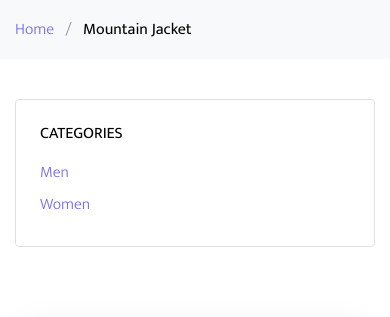
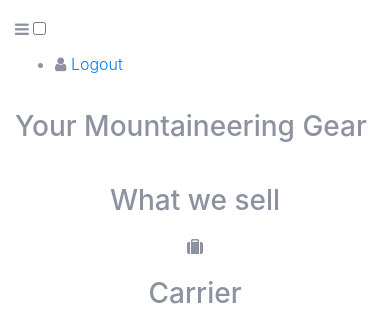
Before and after one commit to dodotz613/PWL-Toko-Outdoor, a PHP site: page /jacket.php in a window 390 px wide. Shown: the top 317 px of the page. Run offline with PHP 8.4, Linux system fonts and the light colour scheme; the visitor is signed in with stand-in values (Sample User, id 1); style sheets or scripts are compiled from the project's sources; some libraries are stand-ins or nearby versions.

Commit message:
Update jacket.php

```diff
--- a/jacket.php
+++ b/jacket.php
@@ -1,225 +1,190 @@
+<?php require_once("auth.php"); ?>
+
 <!DOCTYPE html>
 <html lang="en">
 <head>
 <title>NORTH THE FACE</title>
 <link rel="shortcut icon" href="images/logo.png" type="image/png">
+<meta name="viewport" content="width=device-width, initial-scale=1">
 <meta charset="utf-8">
-    <meta name="viewport" content="width=device-width, initial-scale=1, shrink-to-fit=no">
+<meta name="keywords" content="Your Adventure Gear in here" />
 
-    <link rel="stylesheet" href="https://fonts.googleapis.com/css?family=Mukta:300,400,700">
-    <link rel="stylesheet" href="fonts/icomoon/style.css">
+    <script>
+        addEventListener("load", function () {
+            setTimeout(hideURLbar, 0);
+        }, false);
 
-    <link rel="stylesheet" href="css/bootstrap.min.css">
-    <link rel="stylesheet" href="css/magnific-popup.css">
-    <link rel="stylesheet" href="css/jquery-ui.css">
-    <link rel="stylesheet" href="css/owl.carousel.min.css">
-    <link rel="stylesheet" href="css/owl.theme.default.min.css">
-    <link rel="stylesheet" href="css/aos.css">
-    <link rel="stylesheet" href="css/style2.css">
+        function hideURLbar() {
+            window.scrollTo(0, 1);
+        }
+    </script>
+
+    <script src="https://kit.fontawesome.com/37f7f7be15.js" crossorigin="anonymous"></script>
+
+    <link href="css/bootstrap.css" rel='stylesheet' type='text/css' />
+    <link href="css/style.css" rel='stylesheet' type='text/css' />
+    <link href="css/font-awesome.min.css" rel="stylesheet">
+    <link rel="stylesheet" href="https://cdnjs.cloudflare.com/ajax/libs/font-awesome/4.7.0/css/font-awesome.min.css">
+	  <link href="css/css_slider.css" type="text/css" rel="stylesheet" media="all">
+
+
+    <link href="//fonts.googleapis.com/css?family=Poppins:100,100i,200,200i,300,300i,400,400i,500,500i,600,600i,700,700i,800,800i,900" rel="stylesheet">
+	  <link href="//fonts.googleapis.com/css?family=Source+Sans+Pro:200,200i,300,300i,400,400i,600,600i,700,700i,900,900i" rel="stylesheet">
+
 
 </head>
 <body>
 
-  <div class="site-wrap">
-    <div class="bg-light py-3">
+<!-- header -->
+<!-- header -->
+<header>
 	<div class="container">
-        <div class="row">
-          <div class="col-md-12 mb-0"><a href="index.php">Home</a> <span class="mx-2 mb-0">/</span> <strong class="text-black">Mountain Jacket</strong></div>
+		<!-- nav -->
+		<nav class="py-md-4 py-3 d-lg-flex">
+			<label for="drop" class="toggle"><span class="fa fa-bars"></span></label>
+			<input type="checkbox" id="drop" />
+			<ul class="menu mt-lg-3 ml-auto">
+        <li class=""><span><span class="fa fa-user"></span><a href="logout.php"> Logout</a></span></li>
+			</ul>
+		</nav>
+		<!-- //nav -->
+	</div>
+</header>
+<!-- //header -->
+
+<!-- banner -->
+<section class="banner_w3lspvt" id="home">
+	<div class="csslider infinity" id="slider1">
+		<input type="radio" name="slides" checked="checked" id="slides_1" />
+		<ul>
+			<li>
+				<div class="banner-top">
+					<div class="overlay">
+						<div class="container">
+							<div class="w3layouts-banner-info">
+								<h3 class="text-wh"> Your Mountaineering  <span>Gear</span></h3>
 								</div>
 						</div>
 					</div>
-
-    <div class="site-section">
-      <div class="container">
-        <div class="row mb-5">
-          <div class="col-md-9 order-2">
-            <div class="row mb-5">
-              <div class="col-sm-6 col-lg-4 mb-4" data-aos="fade-up">
-                <div class="block-4 text-center border">
-                  <figure class="block-4-image">
-                    <a href="shop-single.html"><img src="images/cloth_1.jpg" alt="Image placeholder" class="img-fluid"></a>
-                  </figure>
-                  <div class="block-4-text p-4">
-                    <h3><a href="shop-single.html">Tank Top</a></h3>
-                    <p class="mb-0">Finding perfect t-shirt</p>
-                    <p class="text-primary font-weight-bold">$50</p>
+				</div>
+			</li>
+		</ul>
+		<div class="arrows">
+			<label for="slides_1"></label>
 		</div>
 	</div>
-              </div>
-              <div class="col-sm-6 col-lg-4 mb-4" data-aos="fade-up">
-                <div class="block-4 text-center border">
-                  <figure class="block-4-image">
-                    <a href="shop-single.html"><img src="images/shoe_1.jpg" alt="Image placeholder" class="img-fluid"></a>
-                  </figure>
-                  <div class="block-4-text p-4">
-                    <h3><a href="shop-single.html">Corater</a></h3>
-                    <p class="mb-0">Finding perfect products</p>
-                    <p class="text-primary font-weight-bold">$50</p>
+</section>
+<!-- //banner -->
+
+<!--/kategori -->
+    <section class="about py-lg-5 py-md-5 py-3">
+        <div class="container">
+
+                <!-- services -->
+                <div class="fetured-info py-lg-5 py-3">
+                    <h3 class="heading text-center mb-lg-5 mb-3">What we sell</h3>
+                    <div class="row fetured-sec mt-lg-5">
+
+
+                            <div class="featured-center text-center row">
+                                <div class="col-sm-6">
+                                    <div class="bottom-gd fea">
+                                        <span class="fas fa-suitcase" aria-hidden="true"></span>
+                                        <h3 class="my-3">Carrier</h3>
+                                        <p class="px-lg-3">Mountaineering rucksack bag for hiking needed</p>
+                                        <br/>
+                                        <a href="carrier.php" class="btn btn-success btn-md">Shop Now</a>
                                     </div>
                                 </div>
-              </div>
-              <div class="col-sm-6 col-lg-4 mb-4" data-aos="fade-up">
-                <div class="block-4 text-center border">
-                  <figure class="block-4-image">
-                    <a href="shop-single.html"><img src="images/cloth_2.jpg" alt="Image placeholder" class="img-fluid"></a>
-                  </figure>
-                  <div class="block-4-text p-4">
-                    <h3><a href="shop-single.html">Polo Shirt</a></h3>
-                    <p class="mb-0">Finding perfect products</p>
-                    <p class="text-primary font-weight-bold">$50</p>
+                                <div class="col-sm-6">
+                                    <div class="bottom-gd fea">
+                                        <span class="fa fa-diagnoses" aria-hidden="true"></span>
+                                        <h3 class="my-3">Moutain Jacket</h3>
+                                        <p class="px-lg-3">Mountain jacket for hiking gear</p>
+                                        <br/>
+                                        <a href="jacket.php" class="btn btn-success btn-md">Shop Now</a>
                                     </div>
                                 </div>
-              </div>
-
-              <div class="col-sm-6 col-lg-4 mb-4" data-aos="fade-up">
-                <div class="block-4 text-center border">
-                  <figure class="block-4-image">
-                    <a href="shop-single.html"><img src="images/cloth_3.jpg" alt="Image placeholder" class="img-fluid"></a>
-                  </figure>
-                  <div class="block-4-text p-4">
-                    <h3><a href="shop-single.html">T-Shirt Mockup</a></h3>
-                    <p class="mb-0">Finding perfect products</p>
-                    <p class="text-primary font-weight-bold">$50</p>
+                                <div class="col-sm-6">
+                                    <div class="bottom-gd fea">
+                                        <span class="fa fa-gear" aria-hidden="true"></span>
+                                        <h3 class="my-3">Mountain Gear</h3>
+                                        <p class="px-lg-3">Mountaineering gear for hiking needed</p>
+                                        <br/>
+                                        <a href="gear.php" class="btn btn-success btn-md">Shop Now</a>
                                     </div>
                                 </div>
-              </div>
-              <div class="col-sm-6 col-lg-4 mb-4" data-aos="fade-up">
-                <div class="block-4 text-center border">
-                  <figure class="block-4-image">
-                    <a href="shop-single.html"><img src="images/shoe_1.jpg" alt="Image placeholder" class="img-fluid"></a>
-                  </figure>
-                  <div class="block-4-text p-4">
-                    <h3><a href="shop-single.html">Corater</a></h3>
-                    <p class="mb-0">Finding perfect products</p>
-                    <p class="text-primary font-weight-bold">$50</p>
-                  </div>
-                </div>
-              </div>
-              <div class="col-sm-6 col-lg-4 mb-4" data-aos="fade-up">
-                <div class="block-4 text-center border">
-                  <figure class="block-4-image">
-                    <a href="shop-single.html"><img src="images/cloth_1.jpg" alt="Image placeholder" class="img-fluid"></a>
-                  </figure>
-                  <div class="block-4-text p-4">
-                    <h3><a href="shop-single.html">Tank Top</a></h3>
-                    <p class="mb-0">Finding perfect t-shirt</p>
-                    <p class="text-primary font-weight-bold">$50</p>
-                  </div>
-                </div>
-              </div>
-              <div class="col-sm-6 col-lg-4 mb-4" data-aos="fade-up">
-                <div class="block-4 text-center border">
-                  <figure class="block-4-image">
-                    <a href="shop-single.html"><img src="images/shoe_1.jpg" alt="Image placeholder" class="img-fluid"></a>
-                  </figure>
-                  <div class="block-4-text p-4">
-                    <h3><a href="shop-single.html">Corater</a></h3>
-                    <p class="mb-0">Finding perfect products</p>
-                    <p class="text-primary font-weight-bold">$50</p>
-                  </div>
-                </div>
-              </div>
-              <div class="col-sm-6 col-lg-4 mb-4" data-aos="fade-up">
-                <div class="block-4 text-center border">
-                  <figure class="block-4-image">
-                    <a href="shop-single.html"><img src="images/cloth_2.jpg" alt="Image placeholder" class="img-fluid"></a>
-                  </figure>
-                  <div class="block-4-text p-4">
-                    <h3><a href="shop-single.html">Polo Shirt</a></h3>
-                    <p class="mb-0">Finding perfect products</p>
-                    <p class="text-primary font-weight-bold">$50</p>
-                  </div>
-                </div>
-              </div>
-
-              <div class="col-sm-6 col-lg-4 mb-4" data-aos="fade-up">
-                <div class="block-4 text-center border">
-                  <figure class="block-4-image">
-                    <a href="shop-single.html"><img src="images/cloth_3.jpg" alt="Image placeholder" class="img-fluid"></a>
-                  </figure>
-                  <div class="block-4-text p-4">
-                    <h3><a href="shop-single.html">T-Shirt Mockup</a></h3>
-                    <p class="mb-0">Finding perfect products</p>
-                    <p class="text-primary font-weight-bold">$50</p>
-                  </div>
-                </div>
-              </div>
-              <div class="col-sm-6 col-lg-4 mb-4" data-aos="fade-up">
-                <div class="block-4 text-center border">
-                  <figure class="block-4-image">
-                    <a href="shop-single.html"><img src="images/shoe_1.jpg" alt="Image placeholder" class="img-fluid"></a>
-                  </figure>
-                  <div class="block-4-text p-4">
-                    <h3><a href="shop-single.html">Corater</a></h3>
-                    <p class="mb-0">Finding perfect products</p>
-                    <p class="text-primary font-weight-bold">$50</p>
-                  </div>
-                </div>
-              </div>
-              <div class="col-sm-6 col-lg-4 mb-4" data-aos="fade-up">
-                <div class="block-4 text-center border">
-                  <figure class="block-4-image">
-                    <a href="shop-single.html"><img src="images/cloth_1.jpg" alt="Image placeholder" class="img-fluid"></a>
-                  </figure>
-                  <div class="block-4-text p-4">
-                    <h3><a href="shop-single.html">Tank Top</a></h3>
-                    <p class="mb-0">Finding perfect t-shirt</p>
-                    <p class="text-primary font-weight-bold">$50</p>
-                  </div>
-                </div>
-              </div>
-
-              <div class="col-sm-6 col-lg-4 mb-4" data-aos="fade-up">
-                <div class="block-4 text-center border">
-                  <figure class="block-4-image">
-                    <a href="shop-single.html"><img src="images/cloth_2.jpg" alt="Image placeholder" class="img-fluid"></a>
-                  </figure>
-                  <div class="block-4-text p-4">
-                    <h3><a href="shop-single.html">Polo Shirt</a></h3>
-                    <p class="mb-0">Finding perfect products</p>
-                    <p class="text-primary font-weight-bold">$50</p>
+                                <div class="col-sm-6">
+                                    <div class="bottom-gd fea">
+                                        <span class="fas fa-shoe-prints" aria-hidden="true"></span>
+                                        <h3 class="my-3">Footwear</h3>
+                                        <p class="px-lg-3">Mountain boots for hiking gear</p>
+                                        <br/>
+                                        <a href="footwear.php" class="btn btn-success btn-md">Shop Now</a>
                                     </div>
                                 </div>
                             </div>
                         </div>
                     </div>
+                </div>
+                <!-- //services -->
+    </section>
+  <!-- //kategori -->
 
-          <div class="col-md-3 order-1 mb-5 mb-md-0">
-            <div class="border p-4 rounded mb-4">
-              <h3 class="mb-3 h6 text-uppercase text-black d-block">Categories</h3>
-              <ul class="list-unstyled mb-0">
-                <li class="mb-1"><a href="#" class="d-flex"><span>Men</span></a></li>
-                <li class="mb-1"><a href="#" class="d-flex"><span>Women</span></a></li>
+
+<!-- footer -->
+<footer class="footerv4-w3ls py-sm-5 py-4">
+	<div class="footerv4-top">
+		<div class="container">
+			<div class="row">
+				<div class="col-md-4 footer-left">
+					<h3>Hubungi Kami</h3>
+				</div>
+				<!-- footer nav links -->
+				<div class="col-md-8 footer-nav-wthree my-md-3 mt-3">
+					<ul class="social-icons list-unstyled">
+						<li>
+							<a href="#">
+								<span class="fa fa-facebook"></span>
+							</a>
+						</li>
+						<li>
+							<a href="#">
+								<span class="fa fa-twitter"></span>
+							</a>
+						</li>
+						<li>
+							<a href="#">
+								<span class="fa fa-google-plus"></span>
+							</a>
+						</li>
+						<li>
+							<a href="#">
+								<span class="fa fa-instagram"></span>
+							</a>
+						</li>
 					</ul>
+				</div>
+				<!-- //footer nav links -->
+
 			</div>
 		</div>
 	</div>
-      </div>
-    </div>
-
-    <footer class="footerv4-w3ls py-sm-5 py-4">
-    	<div class="footerv4-top">
-    		<div class="container">
-    		</div>
-    	</div>
 </footer>
-
+<!-- //footer -->
+<!-- copyright -->
 <div class="copy-right text-center">
 	<p>© 2020 Sulung Darmawan. All rights reserved | Design by
 		<a href="http://linked.in/sulungdarmawan72"> Sulung Darmawan.</a>
 	</p>
 </div>
-  </div>
+<!-- //copyright -->
 
-  <script src="js/jquery-3.3.1.min.js"></script>
-  <script src="js/jquery-ui.js"></script>
-  <script src="js/popper.min.js"></script>
-  <script src="js/bootstrap.min.js"></script>
-  <script src="js/owl.carousel.min.js"></script>
-  <script src="js/jquery.magnific-popup.min.js"></script>
-  <script src="js/aos.js"></script>
-  <script src="js/main.js"></script>
 
+
+<!-- move top icon -->
+<a href="#home" class="move-top text-center"></a>
+<!-- //move top icon -->
 
 </body>
 </html>
```
Lines whose indentation alone changed are shown as unchanged.
